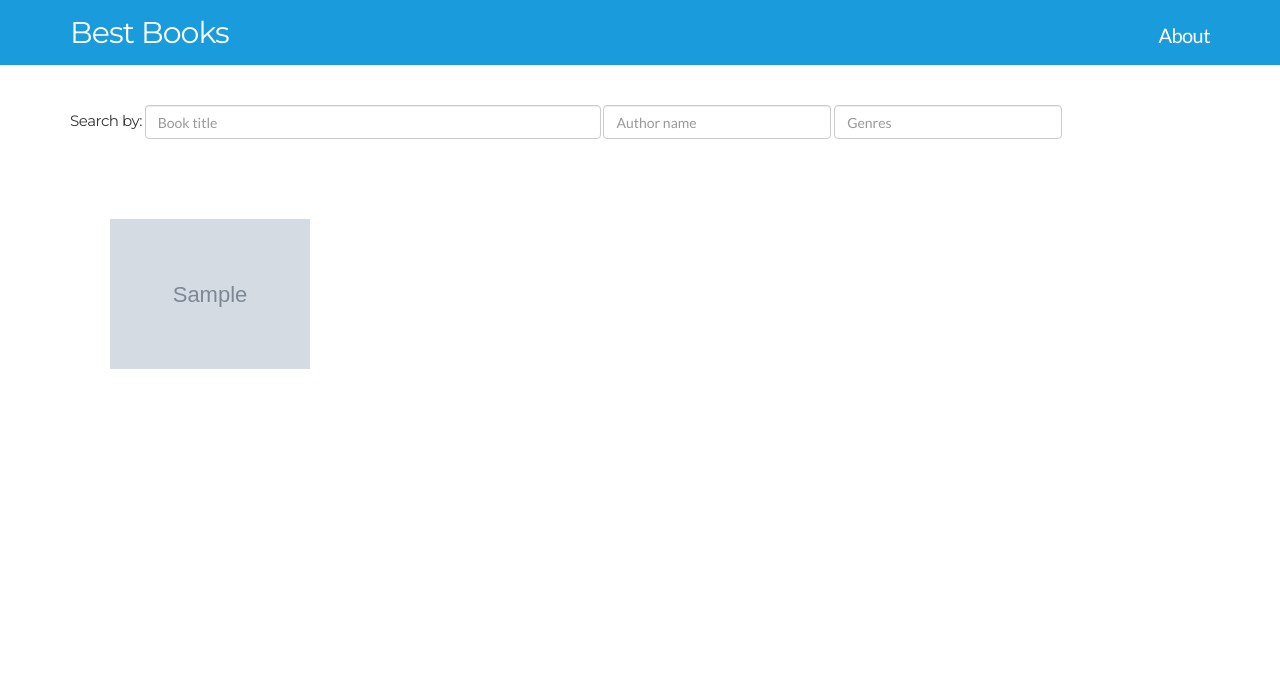
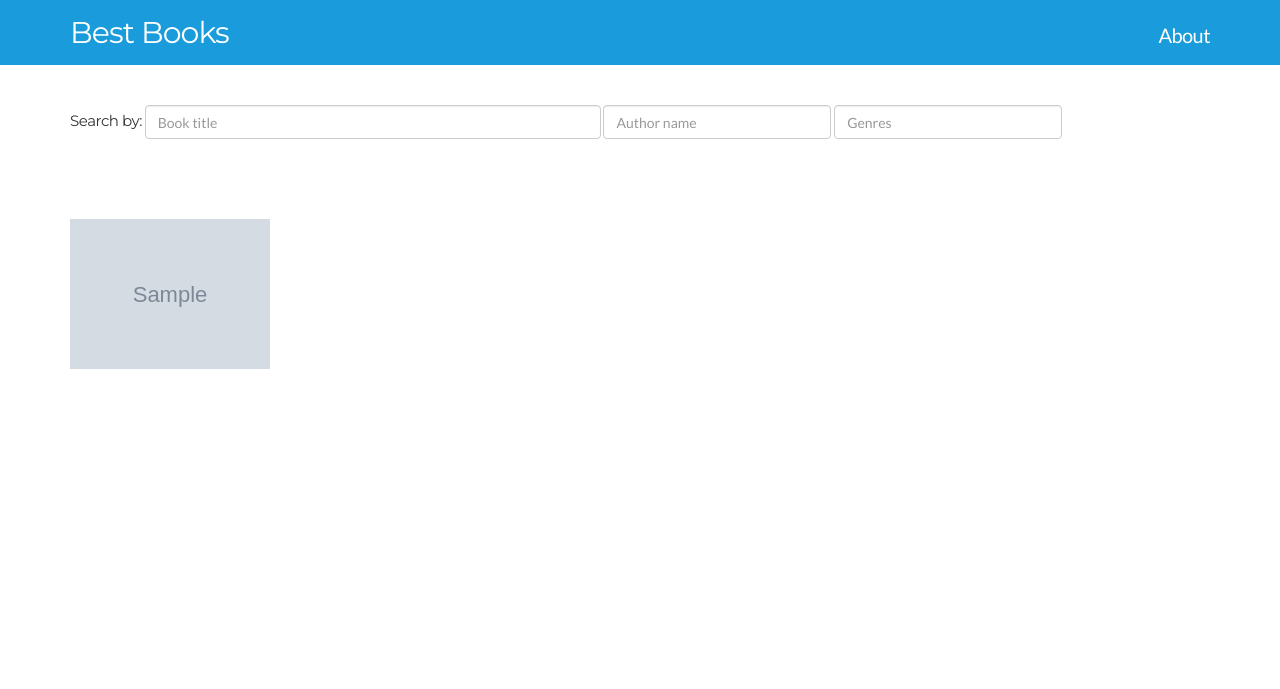
Before and after one commit to kemily/best_books, a Flask app: page / in a window 1280 px wide. Shown: the top 689 px of the page. Run offline with Flask 2, Linux system fonts and the light colour scheme; tables that the repository leaves empty hold one stand-in row (values such as "Sample post"); grey boxes marked "Sample" are stand-in pictures; parts of the project's set-up code (start-up, migrations or seed data) failed here and were passed over; some libraries are stand-ins or nearby versions.

Commit message:
Added more style

```diff
--- a/static/styles.css
+++ b/static/styles.css
@@ -155,7 +155,7 @@ a.navbar-brand {
     display: inline-block;
     width: 200px;
     height: 270px;
-    margin: 40px;
+    margin: 40px 80px 40px 0;
 }
 
 .floating-awards img:hover {
```
